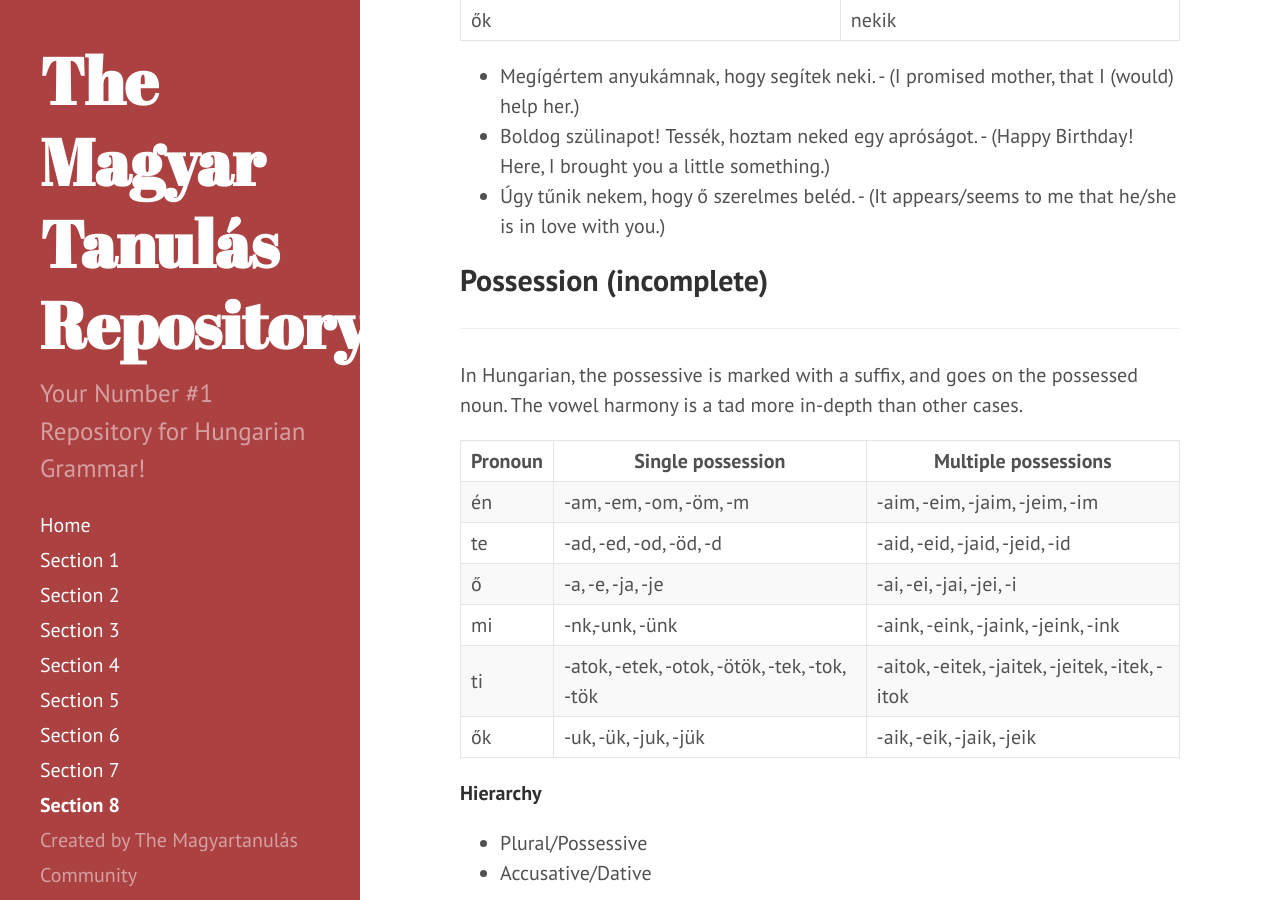
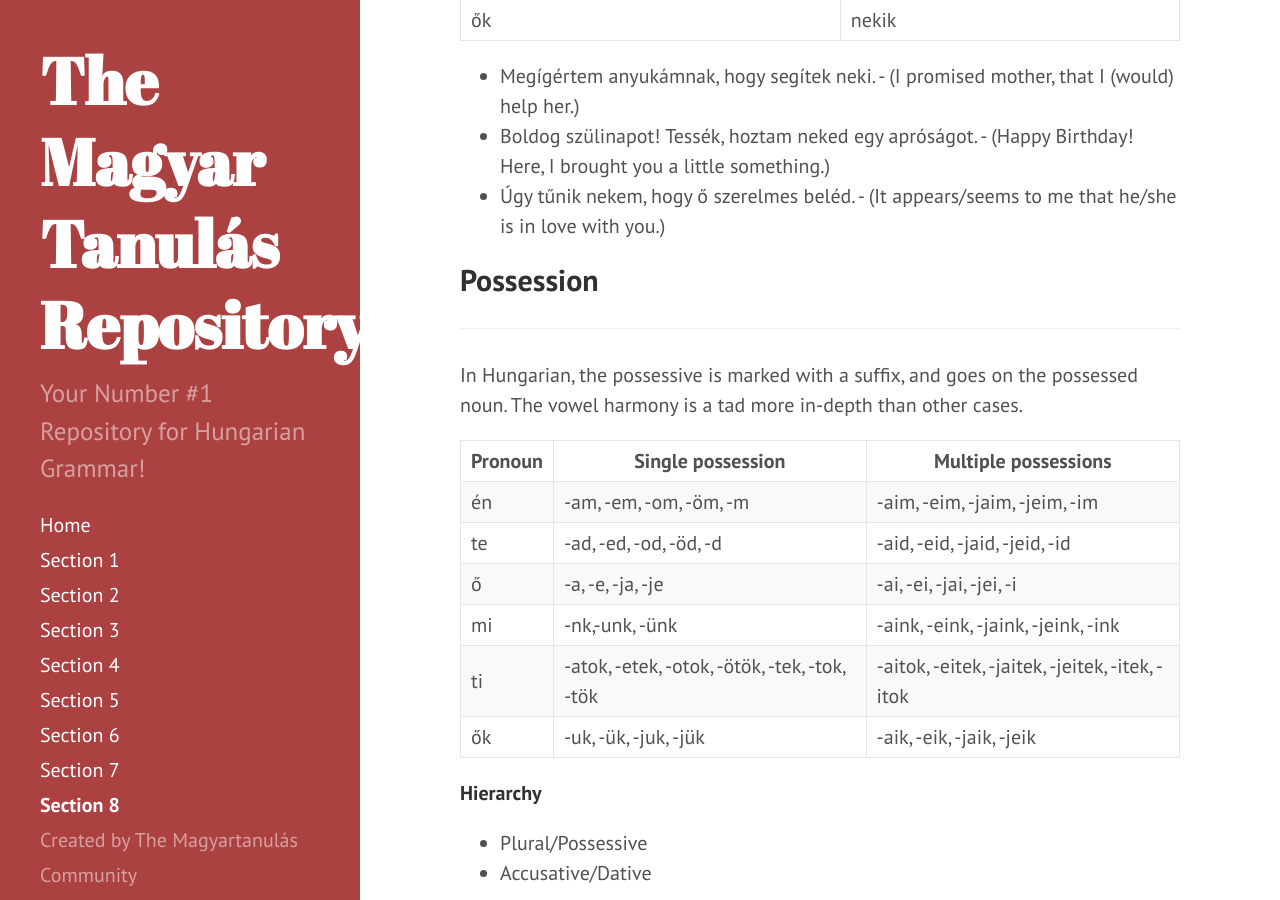
Before and after one commit to Magyartanulas/magyartanulas.github.io, a Jekyll site: the page built from Section8.md, in a window 1280 px wide and 900 px high, scrolled down 1661 px. Built offline with Jekyll 4.4.1, drawn with Linux system fonts in a browser that asks for light colours; Markdown is read by kramdown in place of the engine named in the settings.

Commit message:
Update Section8.md

```diff
--- a/Section8.md
+++ b/Section8.md
@@ -48,7 +48,7 @@ Just like with the accusative case, pronouns change if they are in the dative ca
 * Boldog szülinapot! Tessék, hoztam neked egy apróságot. - (Happy Birthday! Here, I brought you a little something.)
 * Úgy tűnik nekem, hogy ő szerelmes beléd. - (It appears/seems to me that he/she is in love with you.)
 
-## Possession (incomplete)
+## Possession
 ---
 
 In Hungarian, the possessive is marked with a suffix, and goes on the possessed noun. The vowel harmony is a tad more in-depth than other cases.
```
